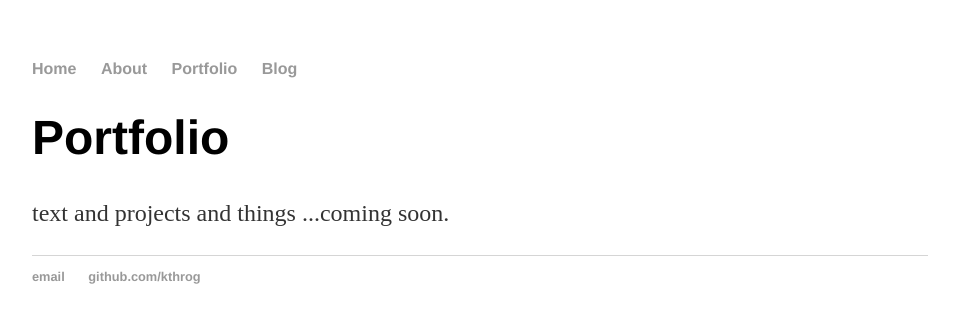
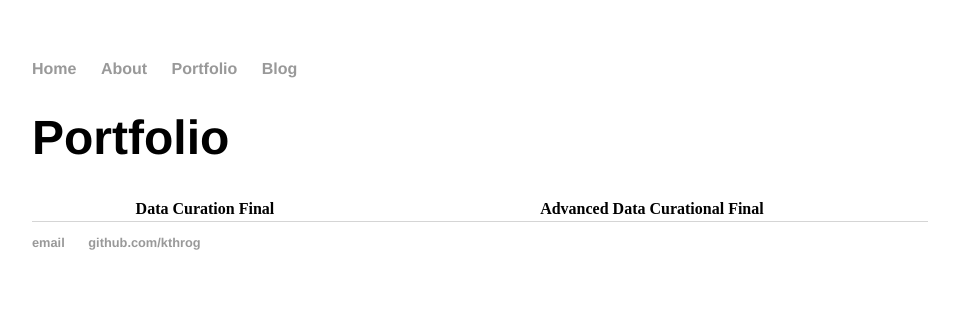
Before and after one commit to kthrog/old_site, a Jekyll site: the page built from portfolio/index.html, in a window 1280 px wide. Shown: the top 323 px of the page, without its empty margins (160-1119 px from the left). Built offline with Jekyll 4.4.1, drawn with Linux system fonts in a browser that asks for light colours.

Commit message:
setting up tables for projects

```diff
--- a/portfolio/index.html
+++ b/portfolio/index.html
@@ -5,5 +5,11 @@ title: Portfolio
 
 		<div class="portfolio">
 			<h1>Portfolio</h1>
-			<p>text and projects and things ...coming soon.
+			<p>
+			<table style="width:100%">
+  			   <tr>
+    				<th>Data Curation Final</th>
+  				<th>Advanced Data Curational Final</th>
+  			   </tr>
+			</table>
 		</div>
```
